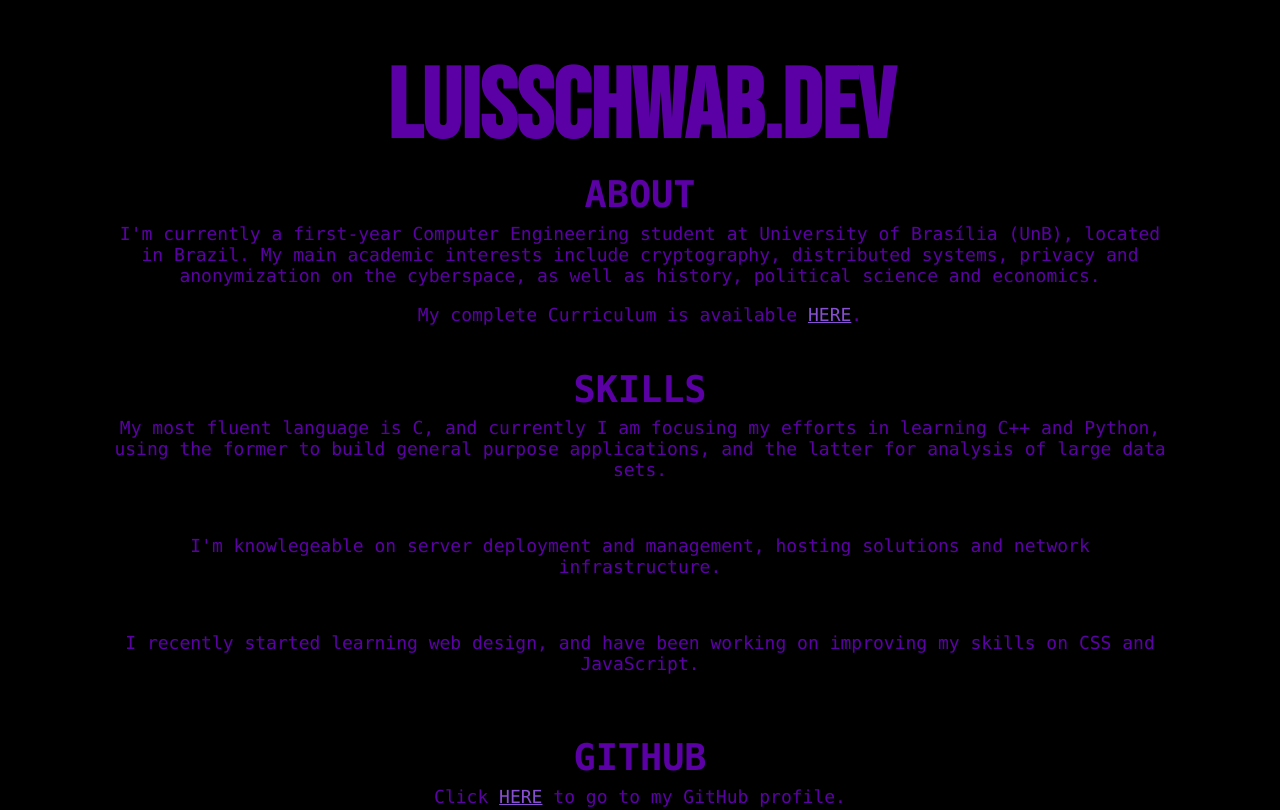
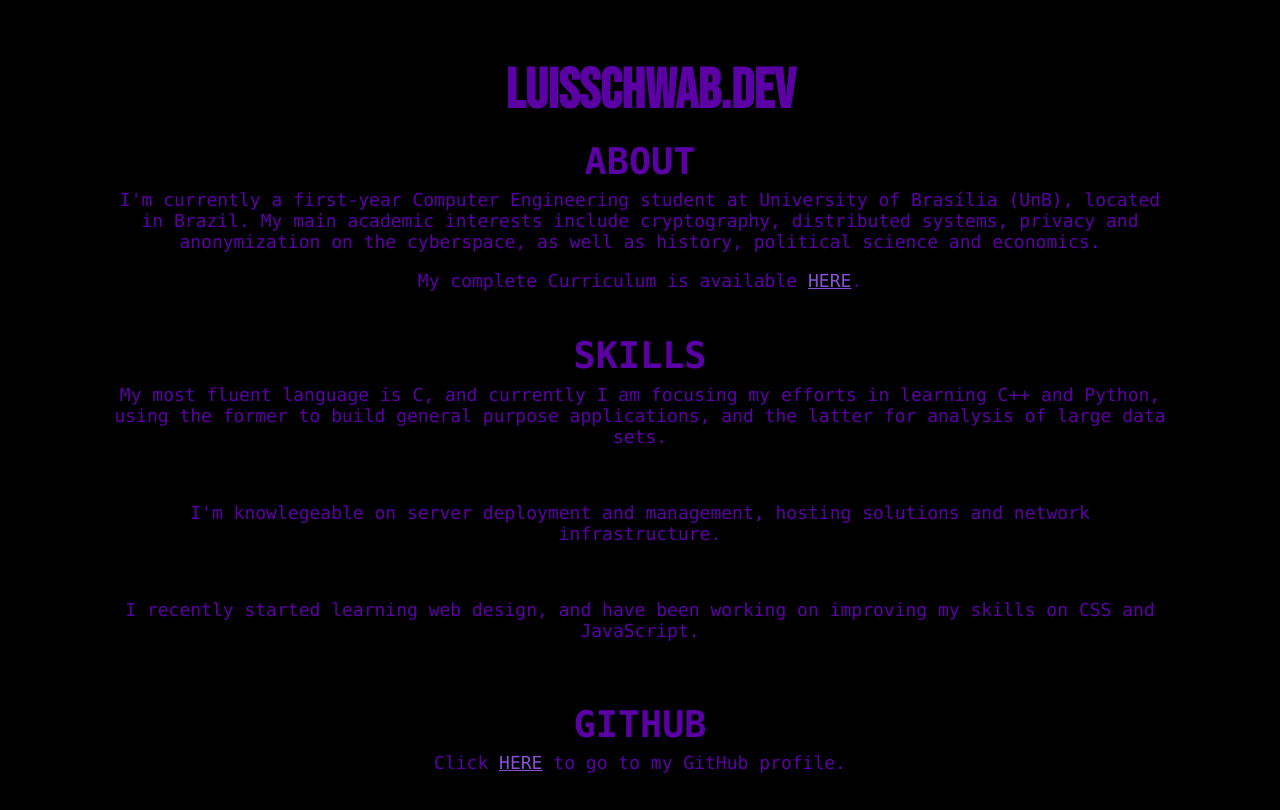
Before and after one commit to luisschwab/luisschwab.dev, a plain HTML site: page index.html in a window 1280 px wide. Shown: the top 810 px of the page. Drawn offline with Linux system fonts and the light colour scheme.

Commit message:
further minor changes

```diff
--- a/index.html
+++ b/index.html
@@ -24,7 +24,7 @@
 
         <body>
 
-            <div class="header" style="margin-left: 1px; margin-right: 1px;">
+            <div class="header" style="font-size: 20px;">
                 <h1 style="font-family: 'Bebas Neue', cursive; text-align: center;">LUISSCHWAB.DEV</h1>
             </div>
 
--- a/style.css
+++ b/style.css
@@ -55,7 +55,7 @@ a:hover{
   width: 100%;
   margin-top: 20px;
   position: relative;
-  font-size: 35px;
+  font-size: 25px;
   letter-spacing: 0px;
   margin-left: 1%;
   margin-right: 1%;
```
